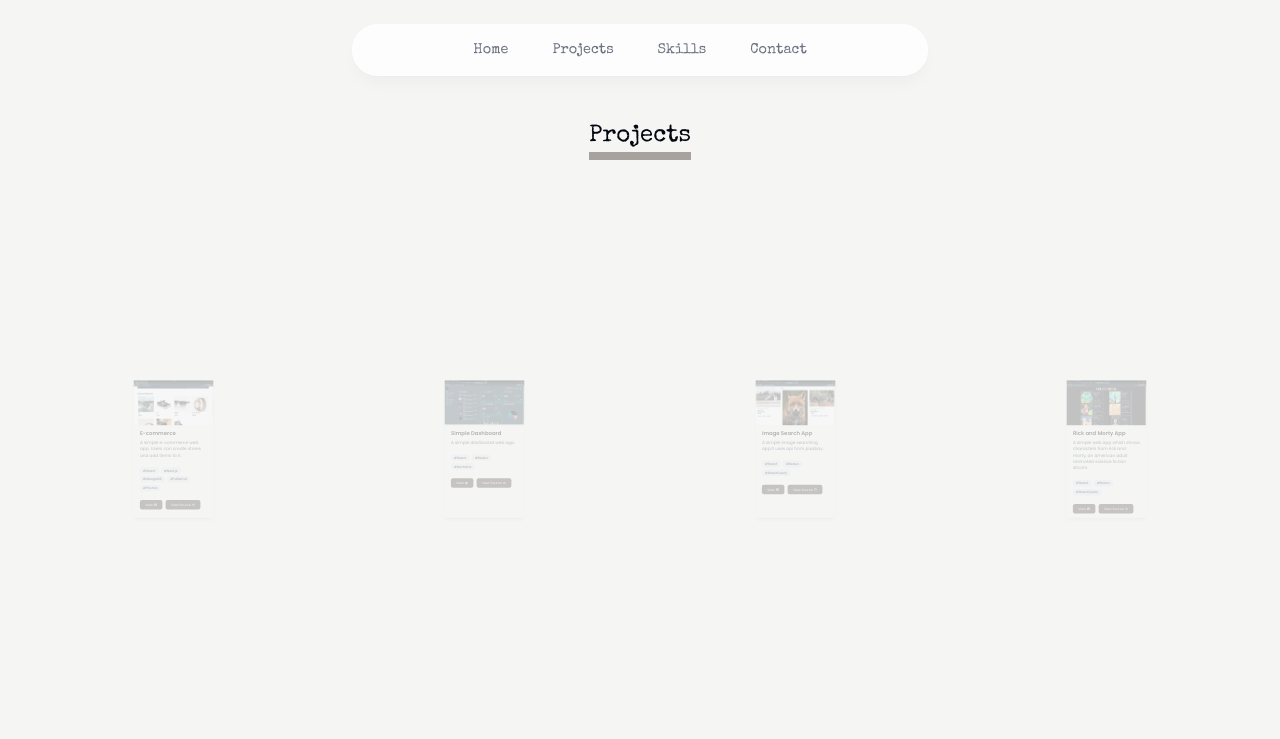
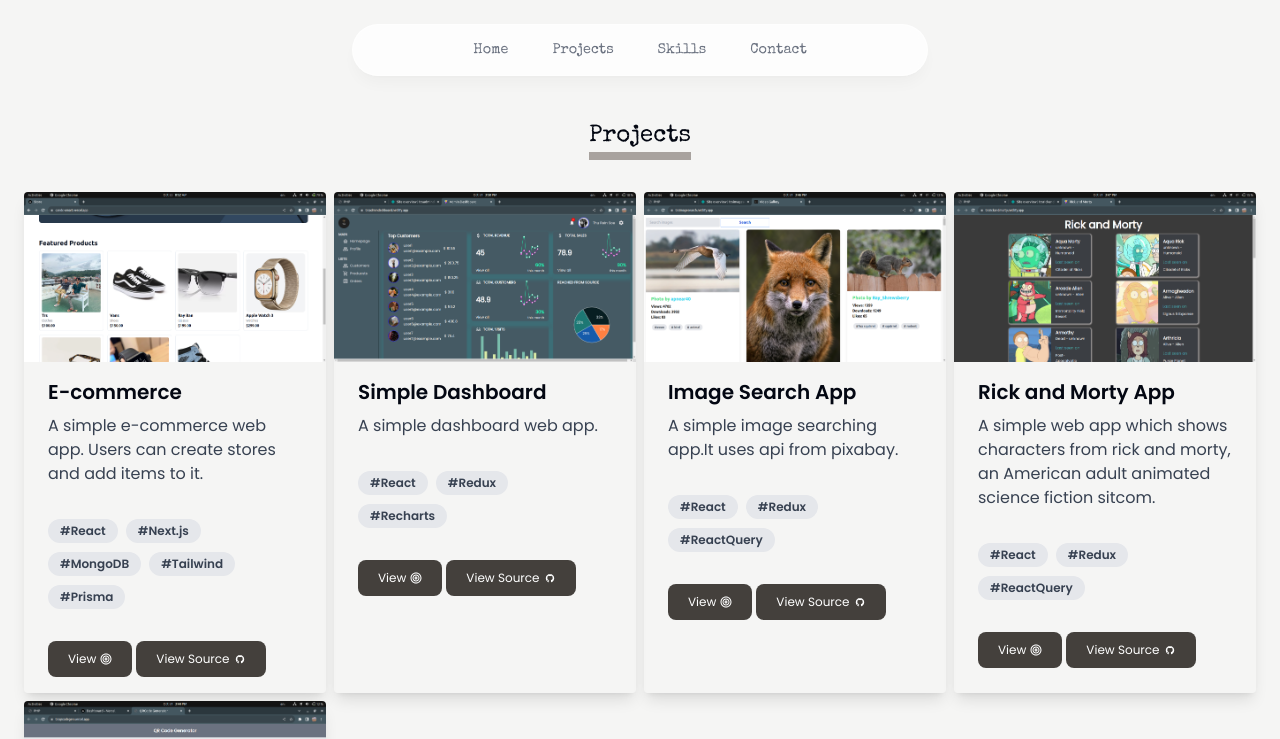
Before and after one commit to Chaunggwa/trs-portfolio, a Next.js app: page /projects in a window 1280 px wide. Shown: the top 739 px of the page. Built offline with nearby package versions, Linux system fonts and the light colour scheme.

Commit message:
Fix animation error on project card

```diff
--- a/app/projects/page.tsx
+++ b/app/projects/page.tsx
@@ -4,9 +4,9 @@ import ProjectCard from '@/components/project-card'
 const ProjectPage = () => {
   return (
     <div
-    className='mt-[6rem] flex flex-col justify-center items-center p-6 mx-auto'>
+    className='sm:mt-[6rem] flex flex-col justify-center items-center p-6 mx-auto'>
       <h1 className='text-center capitalize hover:text-gray-600 text-2xl border-b-8 border-b-stone-400'>Projects</h1>
-      <div className='grid grid-cols-1 sm:grid-cols-2 md:grid-cols-3 lg:grid-cols-4 gap-3 my-8 mx-auto max-w-max'>
+      <div className='grid grid-cols-1 sm:grid-cols-2 md:grid-cols-3 lg:grid-cols-4 gap-3 md:gap-2 my-8 mx-auto max-w-max'>
         {projectsData.map((project, index) => {
           return <ProjectCard {...project} key={index}/>
         })}
--- a/components/about.tsx
+++ b/components/about.tsx
@@ -13,7 +13,7 @@ const About = () => {
         <h1 className='text-3xl font-medium capitalize'
         >About me</h1>
 
-        <p className='mb-3'>After successfully completing my Diploma in Nautical Science from Myanmar Mercantile Marine College, I decided to pursue my passion for programming. I studied full-stack web development from online courses on platforms like Udemy and Coursera. My favorite part of programming is the problem-solving aspect. I love the feeling of finally figuring out a solution to a problem. My core stack includes React, Next.js, Node.js, MySQL, and MongoDB and other utility libraries. Although I learned PHP and Laravel, I haven&apos;t dedicated as much time to them. I&apos;m currently looking for a full-time position as a software developer.</p>
+        <p className='mb-3'>After successfully completing my Diploma in Nautical Science from Myanmar Mercantile Marine College, I decided to pursue my passion for programming. I studied full-stack web development from online courses on platforms like Udemy and Coursera. My favorite part of programming is the problem-solving aspect. I love the feeling of finally figuring out a solution to a problem. My core stack includes React, Next.js, Node.js, MySQL, and MongoDB, Firebase and other utility libraries. Although I learned PHP and Laravel, I haven&apos;t dedicated as much time to them. I&apos;m currently looking for a full-time position as a software developer.</p>
         <p>
         When I&apos;m not coding, I enjoy playing the guitar, listening to music, walking, reading, and playing football. I also like learning about philosophy, psychology, and mathematics.
         </p>
--- a/components/project-card.tsx
+++ b/components/project-card.tsx
@@ -5,6 +5,7 @@ import {DiGithubBadge} from "react-icons/di"
 import { CgMediaLive } from 'react-icons/cg';
 import {Poppins} from "next/font/google";
 import { useScroll, motion } from 'framer-motion';
+import { root } from 'postcss';
 
 const poppins = Poppins({weight: "400", style: "normal", subsets: ["latin"] })
 
@@ -23,7 +24,7 @@ const ProjectCard = ({
   const ref = useRef(null);
 const { scrollYProgress} = useScroll({
   target: ref,
-  offset: ["start start", "end end"]
+  offset: ["120px", "100px"]
  })
   return (
     <motion.div
@@ -31,6 +32,7 @@ const { scrollYProgress} = useScroll({
       scale: scrollYProgress,
       opacity: scrollYProgress
     }}
+
     ref={ref}
     className={`${poppins.className} rounded overflow-hidden shadow-lg max-w-xs`}>
       <Image
@@ -53,7 +55,7 @@ const { scrollYProgress} = useScroll({
         })}
 
       </div>
-      <div className='flex gap-3 px-6 py-4'>
+      <div className='flex gap-3 md:gap-1 px-6 py-4'>
       <a href={webLink} target='_blank' className="inline-flex gap-1 items-center px-5 py-2.5 text-xs font-medium text-center text-white bg-stone-700 rounded-lg hover:bg-blue-800 focus:ring-4 focus:outline-none focus:ring-blue-300 dark:bg-blue-600 dark:hover:bg-stone-700 dark:focus:ring-blue-800">
         View
         <CgMediaLive />
```
